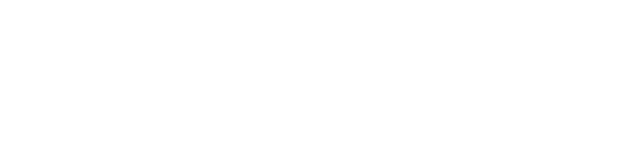
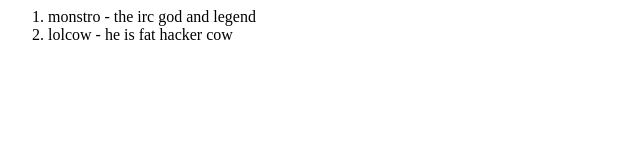
Before and after one commit to infosecleaderboard/infosecleaderboard, a plain HTML site: page index.html in a window 1280 px wide. Shown: the whole page, without its empty margins (0-640 px from the left). Drawn offline with Linux system fonts and the light colour scheme.

Commit message:
Update index.html

```diff
--- a/index.html
+++ b/index.html
@@ -1,8 +1,11 @@
 <html>
   <head>
-    <title>test</title>
+    <title>infosec leaderboard</title>
   </head>
   <body>
-
+    <ol>
+      <li>monstro - the irc god and legend</li>
+      <li>lolcow - he is fat hacker cow</li>
+    </ol>
   </body>
 </html>
```
